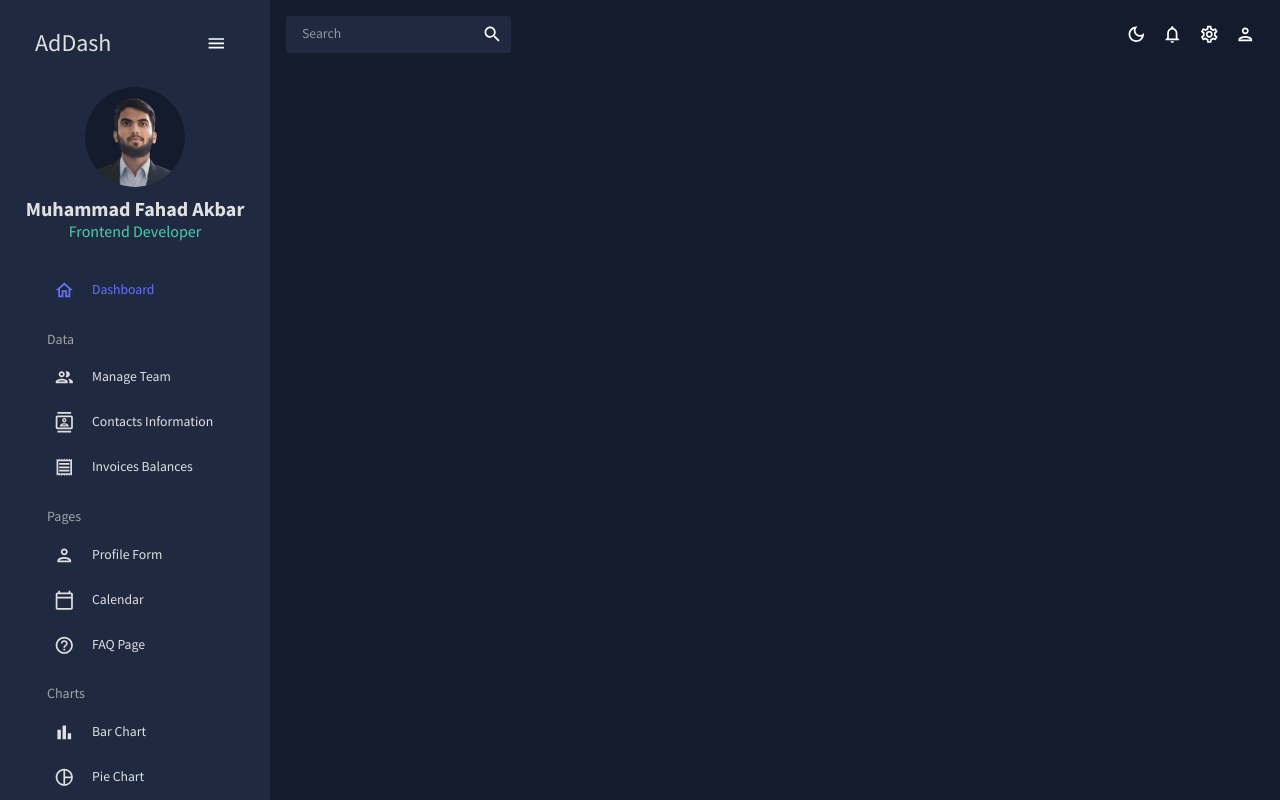
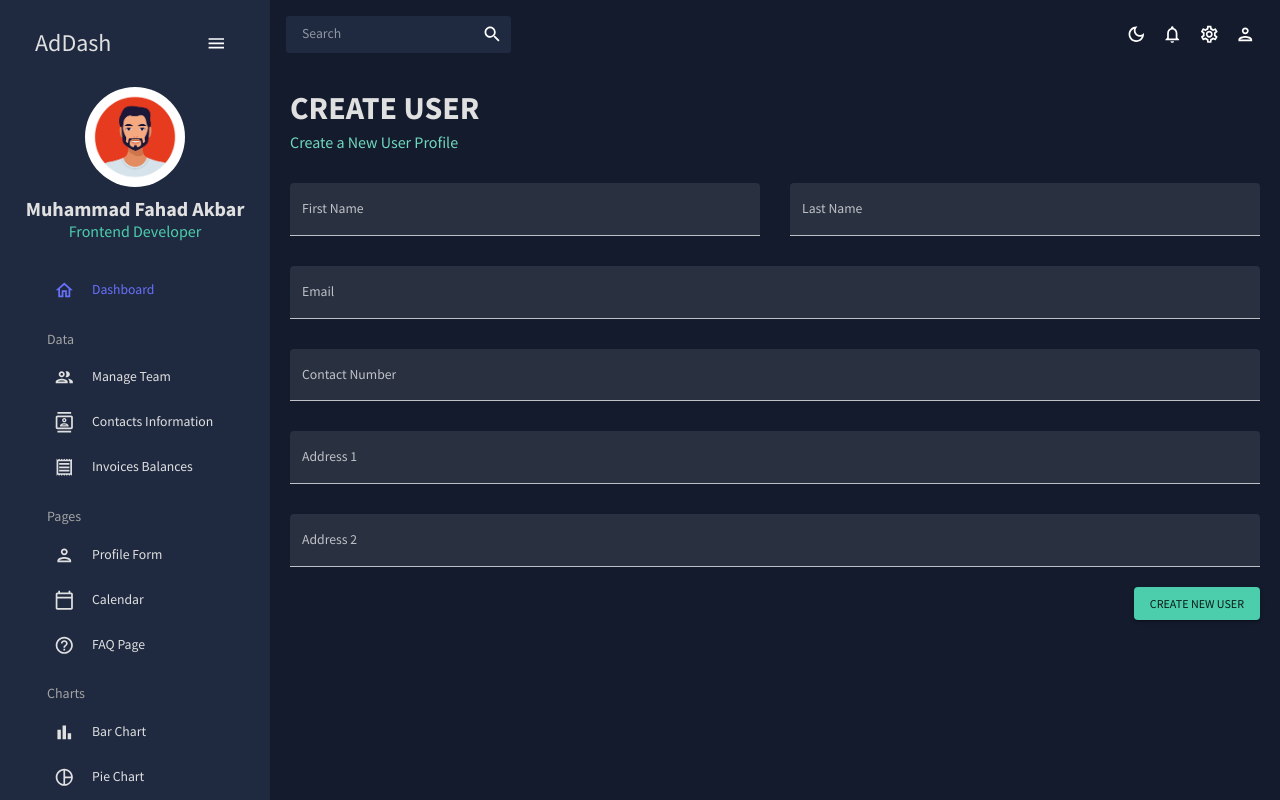
Before and after one commit to MuhammadFahadAkbar/Admin-Dashboard, a React (Create React App) app: page /form in a window 1280 px wide. Built offline with nearby package versions, Linux system fonts and the light colour scheme.

Commit message:
Added profile form using formik and yup

```diff
--- a/src/App.js
+++ b/src/App.js
@@ -6,7 +6,7 @@
 import Team from "./pages/team";
 import Contacts from "./pages/contacts";
 import Invoices from "./pages/invoices";
-// import Form from "./pages/global/form";
+import Form from "./pages/form";
 // import Calendar from "./pages/global/calendar";
 // import FAQ from "./pages/global/faq";
 // import Bar from "./pages/global/bar";
@@ -31,7 +31,7 @@
               <Route path="/team" element={<Team />} />
               <Route path="/contacts" element={<Contacts />} />
               <Route path="/invoices" element={<Invoices />} />
-              {/* <Route path="/form" element={<Form />} /> */}
+              <Route path="/form" element={<Form />} />
               {/* <Route path="/calendar" element={<Calendar />} /> */}
               {/* <Route path="/faq" element={<FAQ />} /> */}
               {/* <Route path="/bar" element={<Bar />} /> */}
--- /dev/null
+++ b/src/pages/form/index.jsx
@@ -0,0 +1,154 @@
+import { Box, Button, TextField } from "@mui/material";
+import { Formik } from "formik";
+import * as yup from "yup";
+import useMediaQuery from "@mui/material/useMediaQuery";
+import Header from "../../components/Header";
+
+const Form = () => {
+  const isNonMobile = useMediaQuery("(min-width:600px)");
+
+  const handleFormSubmit = (values) => {
+    console.log(values);
+  };
+
+  return (
+    <Box m="20px">
+      <Header title="CREATE USER" subtitle="Create a New User Profile" />
+
+      <Formik
+        onSubmit={handleFormSubmit}
+        initialValues={initialValues}
+        validationSchema={checkoutSchema}
+      >
+        {({
+          values,
+          errors,
+          touched,
+          handleBlur,
+          handleChange,
+          handleSubmit,
+        }) => (
+          <form onSubmit={handleSubmit}>
+            <Box
+              display="grid"
+              gap="30px"
+              gridTemplateColumns="repeat(4, minmax(0, 1fr))"
+              sx={{
+                "& > div": { gridColumn: isNonMobile ? undefined : "span 4" },
+              }}
+            >
+              <TextField
+                fullWidth
+                variant="filled"
+                type="text"
+                label="First Name"
+                onBlur={handleBlur}
+                onChange={handleChange}
+                value={values.firstName}
+                name="firstName"
+                error={!!touched.firstName && !!errors.firstName}
+                helperText={touched.firstName && errors.firstName}
+                sx={{ gridColumn: "span 2" }}
+              />
+              <TextField
+                fullWidth
+                variant="filled"
+                type="text"
+                label="Last Name"
+                onBlur={handleBlur}
+                onChange={handleChange}
+                value={values.lastName}
+                name="lastName"
+                error={!!touched.lastName && !!errors.lastName}
+                helperText={touched.lastName && errors.lastName}
+                sx={{ gridColumn: "span 2" }}
+              />
+              <TextField
+                fullWidth
+                variant="filled"
+                type="text"
+                label="Email"
+                onBlur={handleBlur}
+                onChange={handleChange}
+                value={values.email}
+                name="email"
+                error={!!touched.email && !!errors.email}
+                helperText={touched.email && errors.email}
+                sx={{ gridColumn: "span 4" }}
+              />
+              <TextField
+                fullWidth
+                variant="filled"
+                type="text"
+                label="Contact Number"
+                onBlur={handleBlur}
+                onChange={handleChange}
+                value={values.contact}
+                name="contact"
+                error={!!touched.contact && !!errors.contact}
+                helperText={touched.contact && errors.contact}
+                sx={{ gridColumn: "span 4" }}
+              />
+              <TextField
+                fullWidth
+                variant="filled"
+                type="text"
+                label="Address 1"
+                onBlur={handleBlur}
+                onChange={handleChange}
+                value={values.address1}
+                name="address1"
+                error={!!touched.address1 && !!errors.address1}
+                helperText={touched.address1 && errors.address1}
+                sx={{ gridColumn: "span 4" }}
+              />
+              <TextField
+                fullWidth
+                variant="filled"
+                type="text"
+                label="Address 2"
+                onBlur={handleBlur}
+                onChange={handleChange}
+                value={values.address2}
+                name="address2"
+                error={!!touched.address2 && !!errors.address2}
+                helperText={touched.address2 && errors.address2}
+                sx={{ gridColumn: "span 4" }}
+              />
+            </Box>
+            <Box display="flex" justifyContent="end" mt="20px">
+              <Button type="submit" color="secondary" variant="contained">
+                Create New User
+              </Button>
+            </Box>
+          </form>
+        )}
+      </Formik>
+    </Box>
+  );
+};
+
+const phoneRegExp =
+  /^((\+[1-9]{1,4}[ -]?)|(\([0-9]{2,3}\)[ -]?)|([0-9]{2,4})[ -]?)*?[0-9]{3,4}[ -]?[0-9]{3,4}$/;
+
+const checkoutSchema = yup.object().shape({
+  firstName: yup.string().required("required"),
+  lastName: yup.string().required("required"),
+  email: yup.string().email("invalid email").required("required"),
+  contact: yup
+    .string()
+    .matches(phoneRegExp, "Phone number is not valid")
+    .required("required"),
+  address1: yup.string().required("required"),
+  address2: yup.string().required("required"),
+});
+const initialValues = {
+  firstName: "",
+  lastName: "",
+  email: "",
+  contact: "",
+  address1: "",
+  address2: "",
+};
+
+export default Form;
```
Also changed, not shown: public/assets/user.png.
